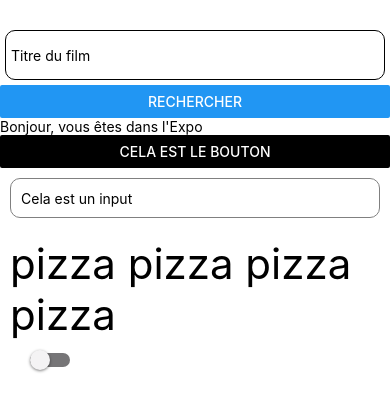
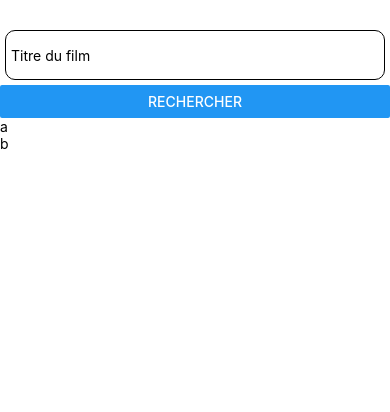
Before and after one commit to chicoumbetov/project2021React, a React Native app: screen / in a window 390 px wide. Shown: the top 412 px of the page. Built offline with nearby package versions, Linux system fonts and the light colour scheme.

Commit message:
FlatList  added from ReactNat.dev

```diff
--- a/App.js
+++ b/App.js
@@ -1,66 +1,11 @@
 import { StatusBar } from 'expo-status-bar';
-import React, { useState } from 'react';
-import { StyleSheet, Text, ScrollView, Button, TextInput, Switch, Alert } from 'react-native';
+import React, { Component } from 'react';
+import Search from './components/Search';
 
-export default function App() {
-  //bouton
-  const [value, onChangeText] = React.useState('Cela est un input');
-
-  //TextInput
-  const [isEnabled, setIsEnabled] = useState(false);
-  const toggleSwitch = () => setIsEnabled(previousState => !previousState);
-
-  return (
-    <ScrollView style={{ marginTop: 20 }}>
-      <TextInput style={[styles.textinput, { marginBottom: 5 }]} placeholder='Titre du film' />
-      <Button title='Rechercher' onPress={() => Alert.alert('"Rechercher" button pressed')} />
-
-      <Text>Bonjour, vous êtes dans l'Expo</Text>
-      <StatusBar style="auto" />
-      <Button
-        title="Cela est le bouton"
-        color="#000"
-        style={{ height: 40, borderColor: 'gray', borderWidth: 1 }}
-        onPress={() => Alert.alert('Button with adjusted color pressed')}
-      />
-      <TextInput
-        style={{ height: 40, margin: 10, padding: 10, borderColor: 'gray', borderWidth: 1, borderRadius: 10 }}
-        placeholder="Type here something"
-        onChangeText={value => onChangeText(value)}
-        defaultValue={ value }
-      />
-      <Text style={{padding: 10, fontSize: 42 }}>
-        {value.split(' ').map((word) => word && 'pizza').join(' ')}
-      </Text>
-      <Switch
-        trackColor={{ false: "#767577", true: "#81b0ff" }}
-        thumbColor={isEnabled ? "#f5dd4b" : "#f4f3f4"}
-        ios_backgroundColor="#3e3e3e"
-        onValueChange={toggleSwitch}
-        value={isEnabled}
-        style={{ marginLeft: 30 }}
-      />
-    </ScrollView>
-
-  );
+export default class App extends Component {
+  render() {
+    return (
+        <Search/>
+      );
+  }
 }
-
-const styles = StyleSheet.create({
-  container: {
-    flex: 1,
-    backgroundColor: '#d8dddf',
-    alignItems: 'center',
-    justifyContent: 'center'
-  },
-
-  textinput: {
-    marginTop: 10,
-    marginLeft: 5,
-    marginRight: 5,
-    height: 50,
-    borderColor: '#000000',
-    borderWidth: 1,
-    paddingLeft: 5,
-    borderRadius: 10
-  },
-});
--- a/components/Search.js
+++ b/components/Search.js
@@ -1,13 +1,39 @@
 import React, { Component } from 'react';
-import { Text } from 'react-native';
+import { ScrollView, Button, TextInput, StyleSheet, Alert, FlatList, Text } from 'react-native';
 
 class Search extends Component {
   render() {
-      const name = "Murzik"
-      return (
-          <Text> Hello, it's search component with cat name - {name} </Text>
-      )
+
+    return (
+      <ScrollView style={styles.main_container}>
+        <TextInput style={[styles.textinput, { marginBottom: 5 }]} placeholder='Titre du film' />
+        <Button title='Rechercher'
+          onPress={() => Alert.alert('"Rechercher" button pressed')}
+        />
+        <FlatList
+          data={[{ key: 'a'}, {key: 'b' }]}
+          renderItem={({item}) => <Text>{item.key}</Text>}
+        />
+      </ScrollView>
+    )
   }
 }
 
+const styles = StyleSheet.create({
+  main_container: {
+    marginTop: 20,
+    flex: 1
+  },
+  textinput: {
+    marginTop: 10,
+    marginLeft: 5,
+    marginRight: 5,
+    height: 50,
+    borderColor: '#000000',
+    borderWidth: 1,
+    paddingLeft: 5,
+    borderRadius: 10
+  },
+});
+
 export default Search;
```
Also changed, not shown: Helpers/filmsData.js (added, +20 -0 lines).
